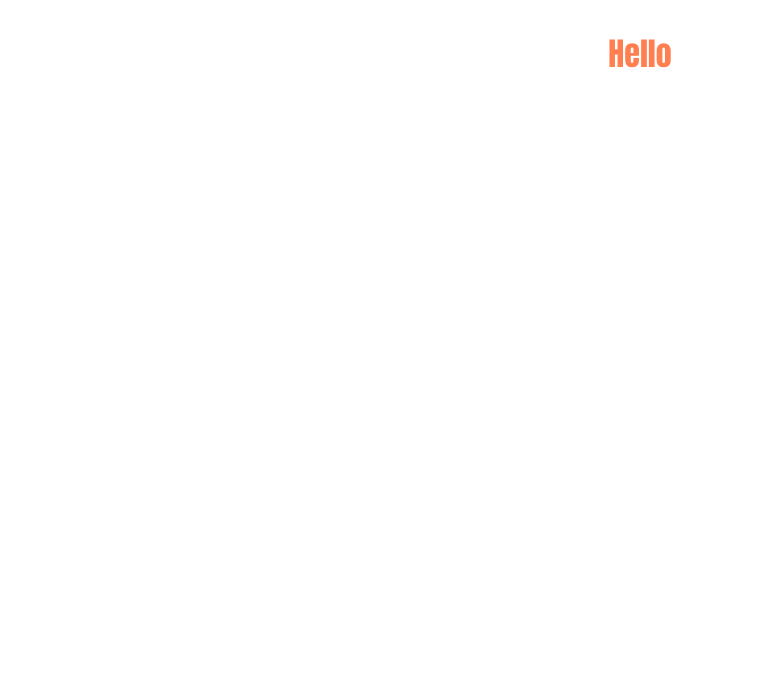
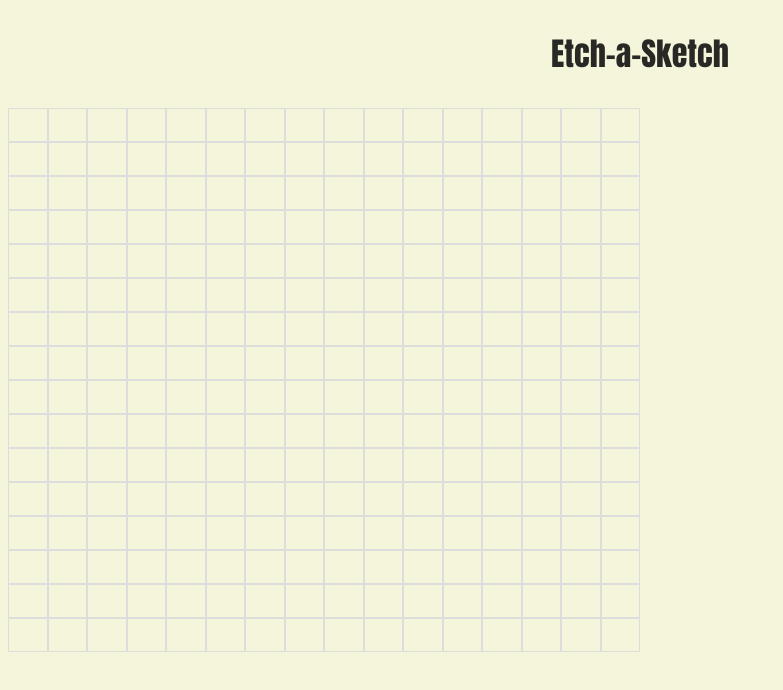
Before and after one commit to dvelazq1/etch-a-sketch, a plain HTML site: page index.html in a window 1280 px wide. Shown: the whole page, without its empty margins (0-783 px from the left). Drawn offline with Linux system fonts and the light colour scheme.

Commit message:
Make grid

```diff
--- a/index.html
+++ b/index.html
@@ -16,8 +16,8 @@
         <!--[if lt IE 7]>
             <p class="browsehappy">You are using an <strong>outdated</strong> browser. Please <a href="#">upgrade your browser</a> to improve your experience.</p>
         <![endif]-->
-        <h1> Hello</h1>
-
-        <script src="index.js" async defer></script>
+        <h1> Etch-a-Sketch</h1>
+        <div id = container></div>
+        <script src="index.js" ></script>
     </body>
 </html>
--- a/index.js
+++ b/index.js
@@ -0,0 +1,12 @@
+const container = document.getElementById("container");
+
+function makeRows(rows, cols) {
+    container.style.setProperty('--grid-rows', rows);
+    container.style.setProperty('--grid-cols', cols);
+    for (c = 0; c < (rows * cols); c++) {
+      let cell = document.createElement("div");
+      container.appendChild(cell).className = "grid-item";
+    };
+  };
+
+  makeRows(16, 16);
--- a/styles.css
+++ b/styles.css
@@ -1,10 +1,30 @@
 body {
     display: flex;
     flex-direction: column;
+    background-color: #f5f5dc;
 }
 
 h1 {
     font-family: Impact, Haettenschweiler, 'Arial Narrow Bold', sans-serif;
-    color: coral;
+    color: #282825;
     text-align: center;
+    margin-bottom: 30px;
 }
+
+:root {
+    --grid-columns: 1;
+    --grid-rows: 1;
+}
+
+#container {
+    display: grid;
+    max-width: 50%;
+    grid-template-rows: repeat(var(--grid-rows), 1fr);
+    grid-template-columns: repeat(var(--grid-cols), 1fr);
+  }
+
+  .grid-item {
+    padding: 1em;
+    border: 1px solid #ddd;
+    text-align: center;
+  }
```
